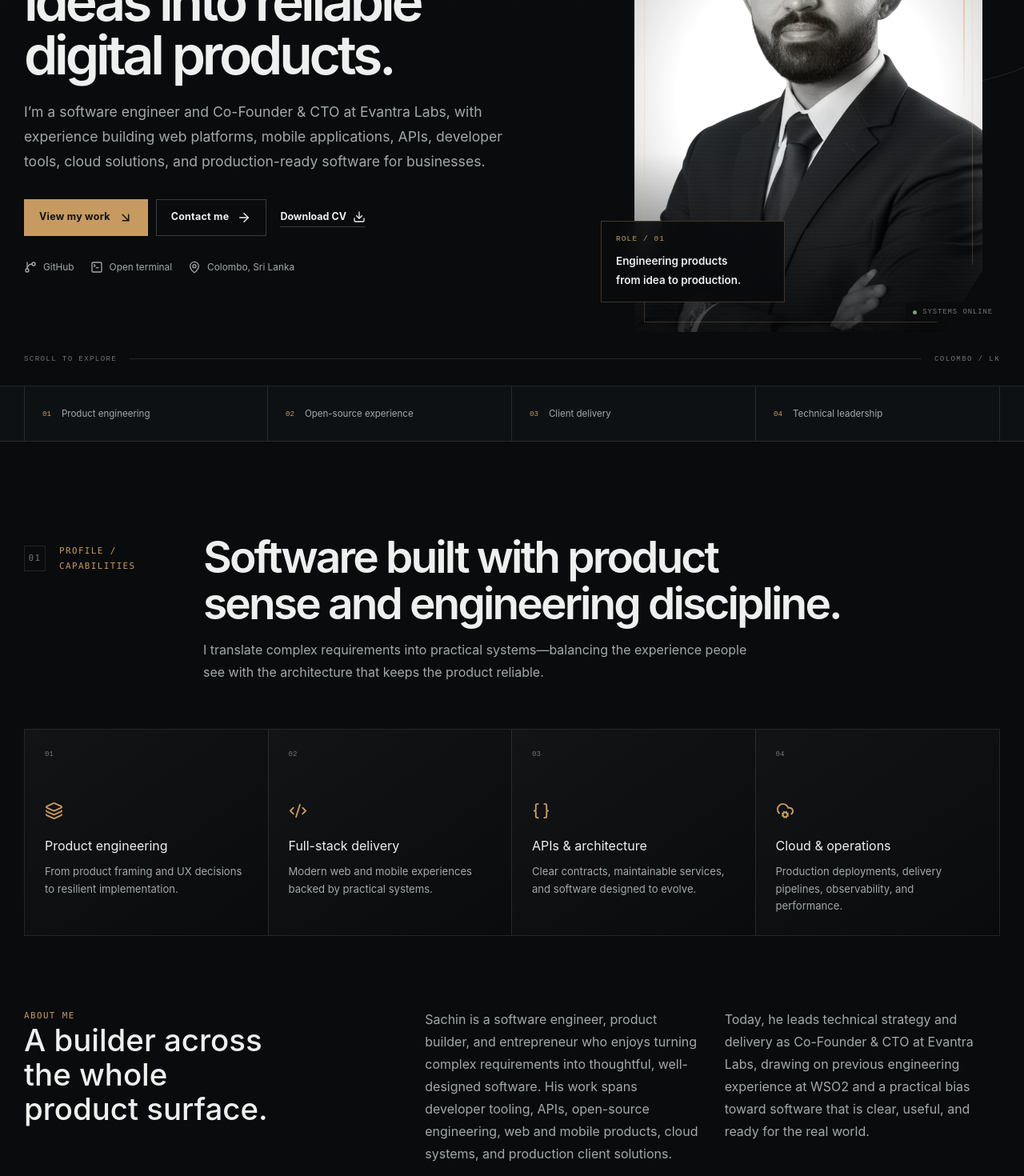
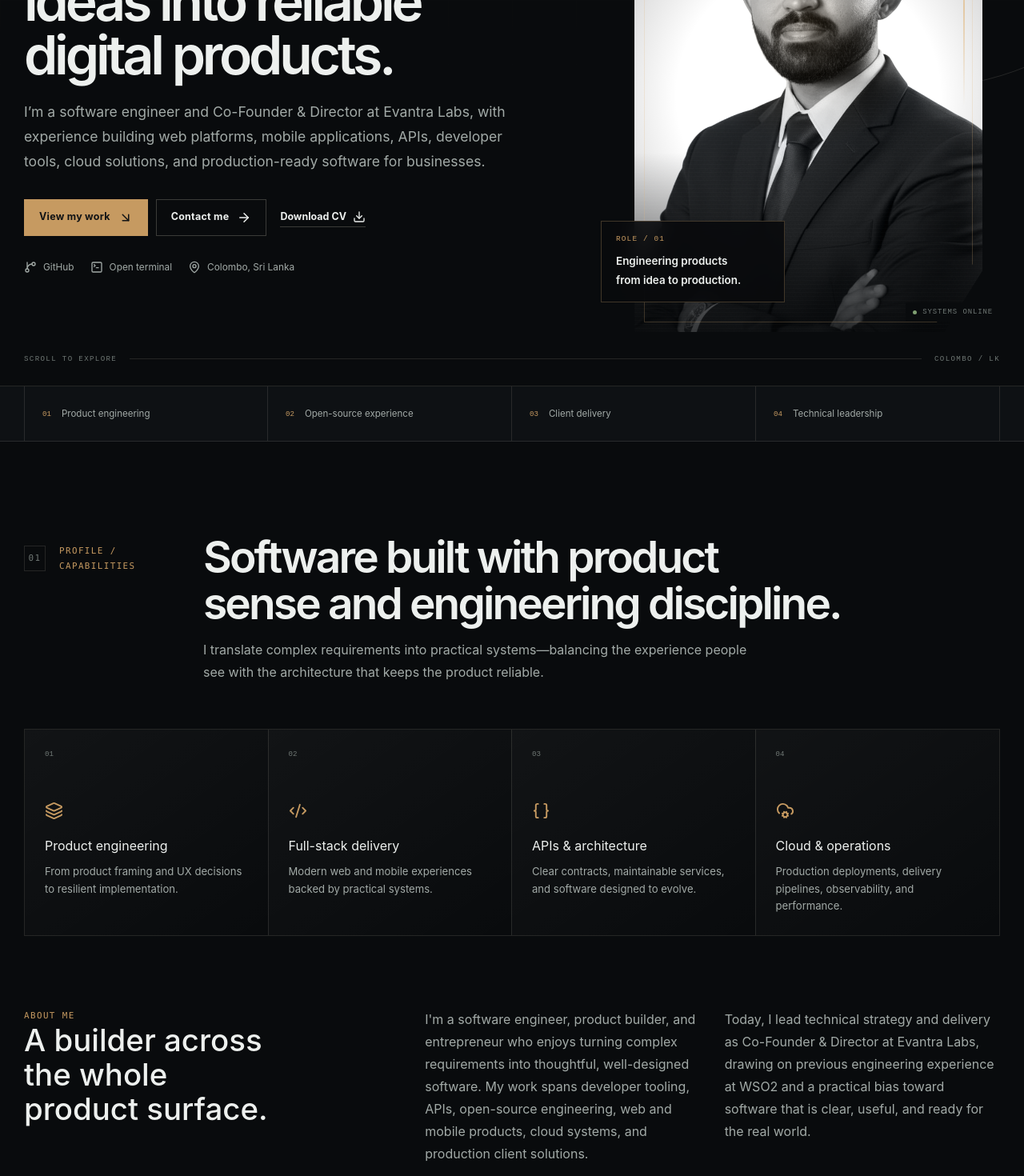
Before and after one commit to SachinAkash01/sachinakash.dev, a React (Vite) app in the folder sachinakash.dev/: page / in a window 1280 px wide. Shown: the part 480-1950 px from the top of the page at 80% size. Built offline with nearby package versions, Linux system fonts and the light colour scheme.

Commit message:
Change CTO to Director

```diff
--- a/sachinakash.dev/src/data/portfolio.ts
+++ b/sachinakash.dev/src/data/portfolio.ts
@@ -70,13 +70,13 @@ export type Book = {
 export const profile = {
   name: "Sachin Akash",
   monogram: "SA",
-  eyebrow: "Software Engineer · Product Builder · CTO",
+  eyebrow: "Software Engineer · Product Builder · Entrepreneur",
   title:
-    "Software Engineer, Product Builder, and Co-Founder & CTO at Evantra Labs",
+    "Software Engineer, Product Builder, and Co-Founder & Director at Evantra Labs",
   headline:
     "I design and ship software that turns ideas into reliable digital products.",
   summary:
-    "I’m a software engineer and Co-Founder & CTO at Evantra Labs, with experience building web platforms, mobile applications, APIs, developer tools, cloud solutions, and production-ready software for businesses.",
+    "I’m a software engineer and Co-Founder & Director at Evantra Labs, with experience building web platforms, mobile applications, APIs, developer tools, cloud solutions, and production-ready software for businesses.",
   location: "Colombo, Sri Lanka",
   email: "YOUR_EMAIL_ADDRESS",
   phone: "YOUR_PHONE_NUMBER",
@@ -157,7 +157,7 @@ export const expertise = [
 
 export const experiences: Experience[] = [
   {
-    role: "Co-Founder & CTO",
+    role: "Co-Founder & Director",
     company: "Evantra Labs",
     period: "CURRENT · DATES TO ADD",
     summary:
--- a/sachinakash.dev/src/pages/HomePage.tsx
+++ b/sachinakash.dev/src/pages/HomePage.tsx
@@ -128,7 +128,7 @@ export function HomePage({ onOpenTerminal }: { onOpenTerminal: () => void }) {
     <main id="main-content">
       <Seo
         title="Sachin Akash — Software Engineer & Product Builder"
-        description="Portfolio of Sachin Akash, software engineer, product builder, and Co-Founder & CTO at Evantra Labs in Colombo, Sri Lanka."
+        description="Portfolio of Sachin Akash, software engineer, product builder, and Co-Founder & Director at Evantra Labs in Colombo, Sri Lanka."
       />
       <section className="hero-section" id="home">
         <div className="hero-orbit hero-orbit--one" />
@@ -276,15 +276,15 @@ export function HomePage({ onOpenTerminal }: { onOpenTerminal: () => void }) {
             </div>
             <div>
               <p>
-                Sachin is a software engineer, product builder, and entrepreneur
+                I'm a software engineer, product builder, and entrepreneur
                 who enjoys turning complex requirements into thoughtful,
-                well-designed software. His work spans developer tooling, APIs,
+                well-designed software. My work spans developer tooling, APIs,
                 open-source engineering, web and mobile products, cloud systems,
                 and production client solutions.
               </p>
               <p>
-                Today, he leads technical strategy and delivery as Co-Founder &
-                CTO at Evantra Labs, drawing on previous engineering experience
+                Today, I lead technical strategy and delivery as Co-Founder &
+                Director at Evantra Labs, drawing on previous engineering experience
                 at WSO2 and a practical bias toward software that is clear,
                 useful, and ready for the real world.
               </p>
```
Also changed, not shown: 1 other file (tests, documents, lock files or other folders).
